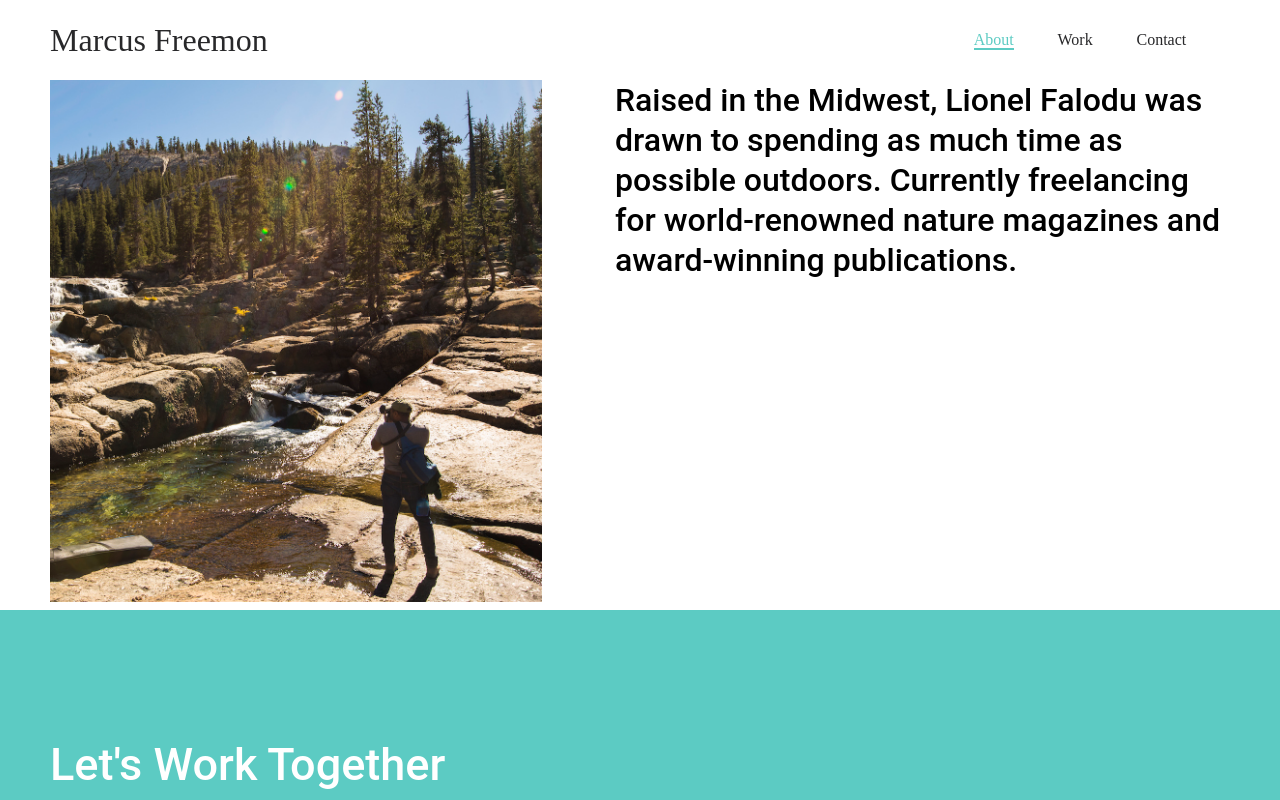
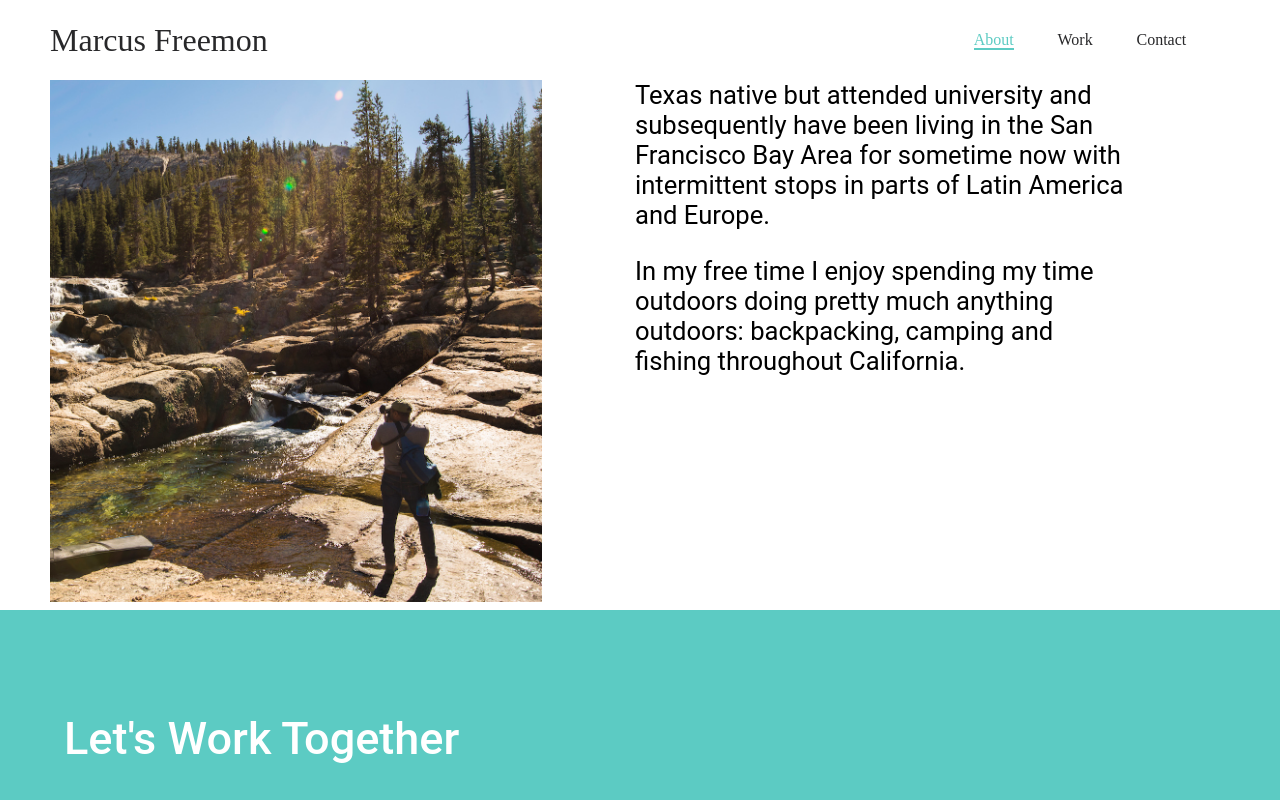
Before and after one commit to mfreemon/mfreemon.github.io, a React (Create React App) app in the folder client/: page /about in a window 1280 px wide. Shown: the top 800 px of the page. Built offline with nearby package versions, Linux system fonts and the light colour scheme; a web font is replaced by a local one.

Commit message:
updated some copy and footer positioning

```diff
--- a/client/src/App.js
+++ b/client/src/App.js
@@ -12,16 +12,15 @@ function App() {
   return (
     <div className="app">
       <BrowserRouter>
-
-        <div>
+        <div className="myapp">
           <Nav />
           <Route exact path={["/", "/landing"]} component={Display}/>
           <Route path='/about' render={(props) => (<About {...props}/>)} />
           <Route path='/work' component={Work} />
           <ContactUs />
-          <Footer />
         </div>
       </BrowserRouter>
+      <Footer />
     </div>
   );
 }
--- a/client/src/Components/About/About.js
+++ b/client/src/Components/About/About.js
@@ -9,11 +9,17 @@ const About = (props) => {
         <img src={yosemite} alt="yosemite"/>
       </div>
       <div>
-        <h3>
-          Raised in the Midwest, Lionel Falodu was drawn to spending as much time
-          as possible outdoors. Currently freelancing for world-renowned nature
-          magazines and award-winning publications.
-        </h3>
+        <p>
+          Texas native but attended university and subsequently have been
+          living in the San Francisco Bay Area for sometime now with intermittent
+          stops in parts of Latin America and Europe.
+        </p>
+        <br/>
+        <p>
+          In my free time I enjoy spending my time outdoors doing pretty much
+          anything outdoors: backpacking, camping
+          and fishing throughout California.
+        </p>
       </div>
     </div>
   );
--- a/client/src/Components/About/about.scss
+++ b/client/src/Components/About/about.scss
@@ -11,10 +11,10 @@
 
     &:nth-of-type(2){
       p {
-        padding: 50px;
+        padding: 0 20px 10px 20px ;
         max-width: 500px;
-        font-size: 25px;
-        line-height: 40px;
+        font-size: 2vw;
+        line-height: 30px;
       }
     }
 
--- a/client/src/Components/Work/Work.js
+++ b/client/src/Components/Work/Work.js
@@ -11,9 +11,15 @@ const Work = () => {
   return (
     <div className="work">
       <div>
-        <h3>I'm a fullstack engineer with more of a frontend bent. I've worked on a diverse
-          range of project ranging from building out initial MVPs for startups, collaborated
-          with teams at Fortune 500 companies to build out application
+        <h3>I'm a fullstack engineer with more of a frontend bent. I've worked with
+          and for companies and startups like Idean and Vungle, helped agencies
+          like Golin deliver awesome web experiences, and contracted with enterprise
+          companies like Autodesk to help deliver new products to market.
+        </h3>
+        <br/>
+        <h3>I have 6 year of experiences as developer and really enjoy working
+          with React but am always exploring new frontend frameworks and expanding
+          my knowledge with server-side development.
         </h3>
       </div>
       <img className="frontend" src={frontend} alt="frontend"/>
--- a/client/src/Components/Work/work.scss
+++ b/client/src/Components/Work/work.scss
@@ -6,7 +6,7 @@
   padding: 50px 0;
 
   div {
-    width: 60%;
+    width: 75%;
     padding-bottom: 50px;
   }
   .frontend {
--- a/client/src/Components/styles.scss
+++ b/client/src/Components/styles.scss
@@ -1,5 +1,6 @@
 @import '../variables';
-.app {
+.myapp {
+  min-height: calc(100vh - 50px);
   .intro {
     width: 50%;
     max-width: 600px;
@@ -87,7 +88,7 @@
   height: 480px;
   background: $aqua;
   width: 100%;
-  padding: 90px 50px;
+  padding: 5%;
   margin-bottom: 5px;
   p {
     margin: 10px 0 30px 0;
```
